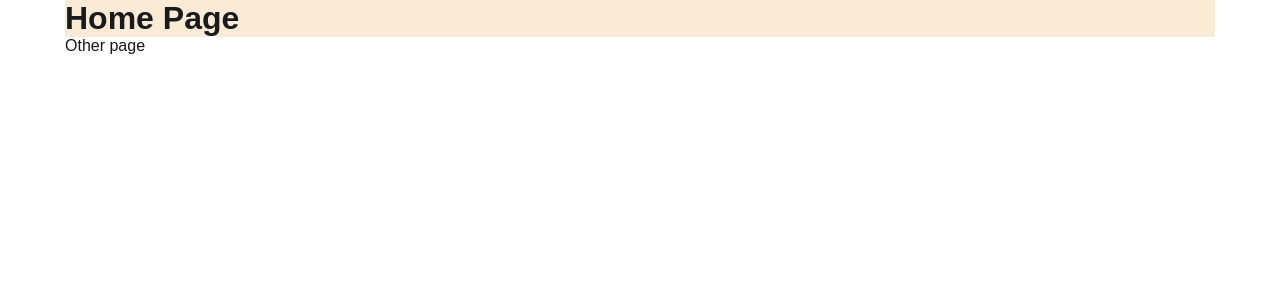
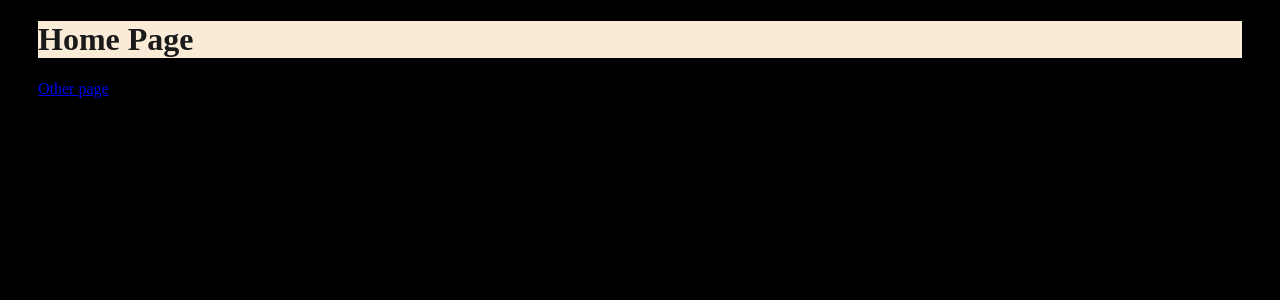
Before and after one commit to Obvio/next-css-modules, a Next.js app: page / in a window 1280 px wide. Shown: the top 300 px of the page. Built offline with nearby package versions, Linux system fonts and the light colour scheme.

Commit message:
cleanups

```diff
--- a/package.json
+++ b/package.json
@@ -9,7 +9,6 @@
     "lint": "next lint"
   },
   "dependencies": {
-    "clsx": "^2.1.1",
     "react": "19.0.0-rc-206df66e-20240912",
     "react-dom": "19.0.0-rc-206df66e-20240912",
     "next": "15.0.0-canary.156"
--- a/src/app/globals.css
+++ b/src/app/globals.css
@@ -1,43 +1,8 @@
 :root {
-  --background: #ffffff;
-  --foreground: #171717;
   --maxWidth: 1210px;
-}
-
-@media (prefers-color-scheme: dark) {
-  :root {
-    --background: #0a0a0a;
-    --foreground: #ededed;
-  }
 }
 
 html,
 body {
-  max-width: 100vw;
-  overflow-x: hidden;
+  background: #000;
 }
-
-body {
-  color: var(--foreground);
-  background: var(--background);
-  font-family: Arial, Helvetica, sans-serif;
-  -webkit-font-smoothing: antialiased;
-  -moz-osx-font-smoothing: grayscale;
-}
-
-* {
-  box-sizing: border-box;
-  padding: 0;
-  margin: 0;
-}
-
-a {
-  color: inherit;
-  text-decoration: none;
-}
-
-@media (prefers-color-scheme: dark) {
-  html {
-    color-scheme: dark;
-  }
-}
--- a/src/app/layout.tsx
+++ b/src/app/layout.tsx
@@ -1,17 +1,6 @@
 import type { Metadata } from "next";
-import localFont from "next/font/local";
+import React from "react";
 import "./globals.css";
-
-const geistSans = localFont({
-  src: "./fonts/GeistVF.woff",
-  variable: "--font-geist-sans",
-  weight: "100 900",
-});
-const geistMono = localFont({
-  src: "./fonts/GeistMonoVF.woff",
-  variable: "--font-geist-mono",
-  weight: "100 900",
-});
 
 export const metadata: Metadata = {
   title: "Create Next App",
@@ -25,7 +14,7 @@ export default function RootLayout({
 }>) {
   return (
     <html lang="en">
-      <body className={`${geistSans.variable} ${geistMono.variable}`}>
+      <body>
         {children}
       </body>
     </html>
--- a/src/app/page.module.css
+++ b/src/app/page.module.css
@@ -1,4 +1,4 @@
-.h1{
+.h1 {
   background: antiquewhite;
   color: #1a1a1a;
 }
--- a/src/app/page.tsx
+++ b/src/app/page.tsx
@@ -7,7 +7,7 @@ export default function Home() {
     <div className={styles.page}>
       <InnerWrapper>
         <h1 className={styles.h1}>Home Page</h1>
-        <Link href={'./other'}>Other page</Link>
+        <Link href='./other'>Other page</Link>
       </InnerWrapper>
     </div>
   );
--- a/src/components/inner-wrapper/index.tsx
+++ b/src/components/inner-wrapper/index.tsx
@@ -1,16 +1,13 @@
-import clsx from 'clsx';
 import React from 'react';
 import styles from './innerWrapper.module.css';
 
 export default function InnerWrapper({
   children,
-  className,
 }: {
   children: React.ReactNode;
-  className?: string;
 }) {
   return (
-    <div className={clsx(styles.innerWrapper, className)}>
+    <div className={styles.innerWrapper}>
       {children}
     </div>
   );
--- a/src/components/inner-wrapper/innerWrapper.module.css
+++ b/src/components/inner-wrapper/innerWrapper.module.css
@@ -4,9 +4,4 @@
   position: relative;
   padding-left: 30px;
   padding-right: 30px;
-  @media (max-width: 700px) {
-    padding-left: 0;
-    padding-right: 0;
-   background: gold;
-  }
 }
```
